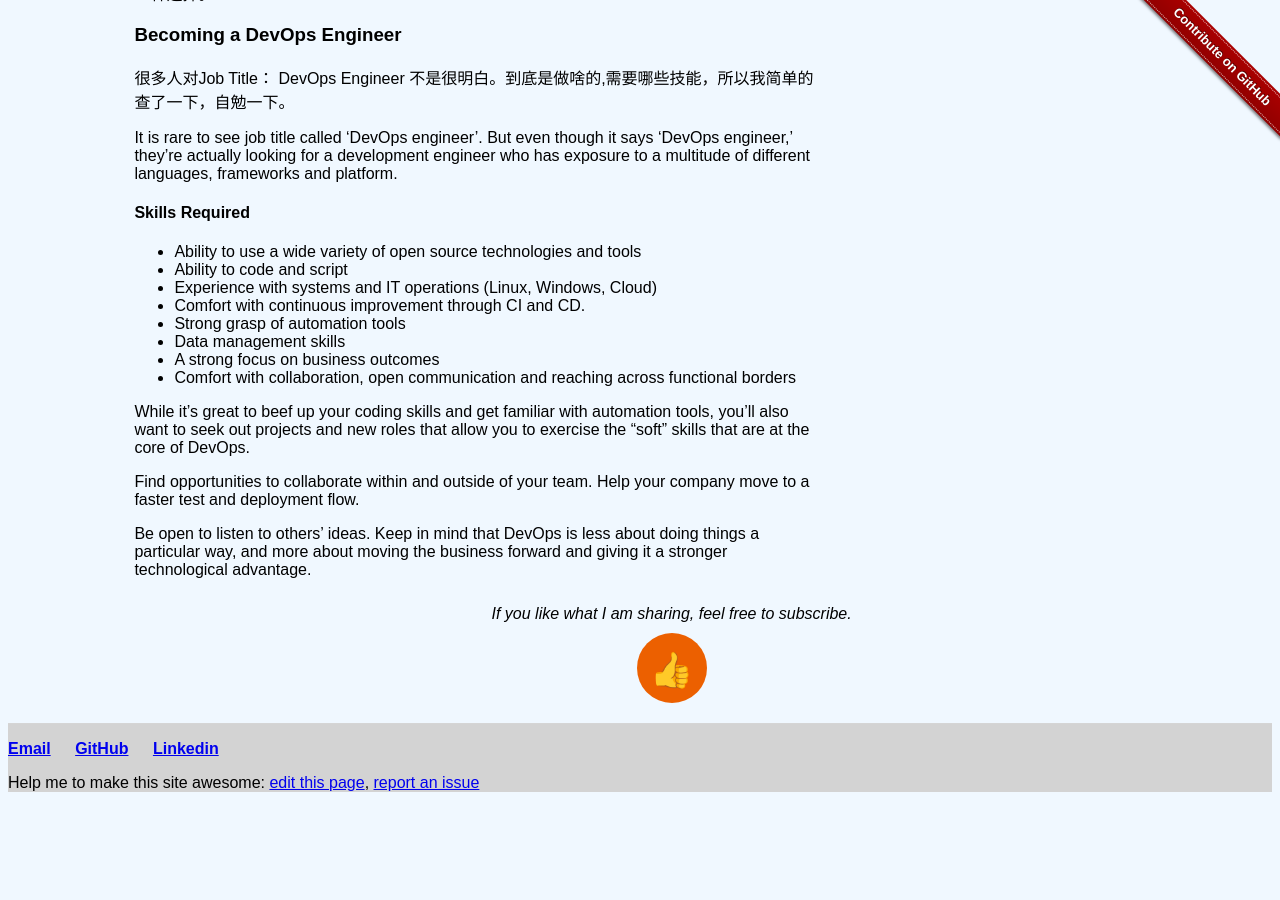
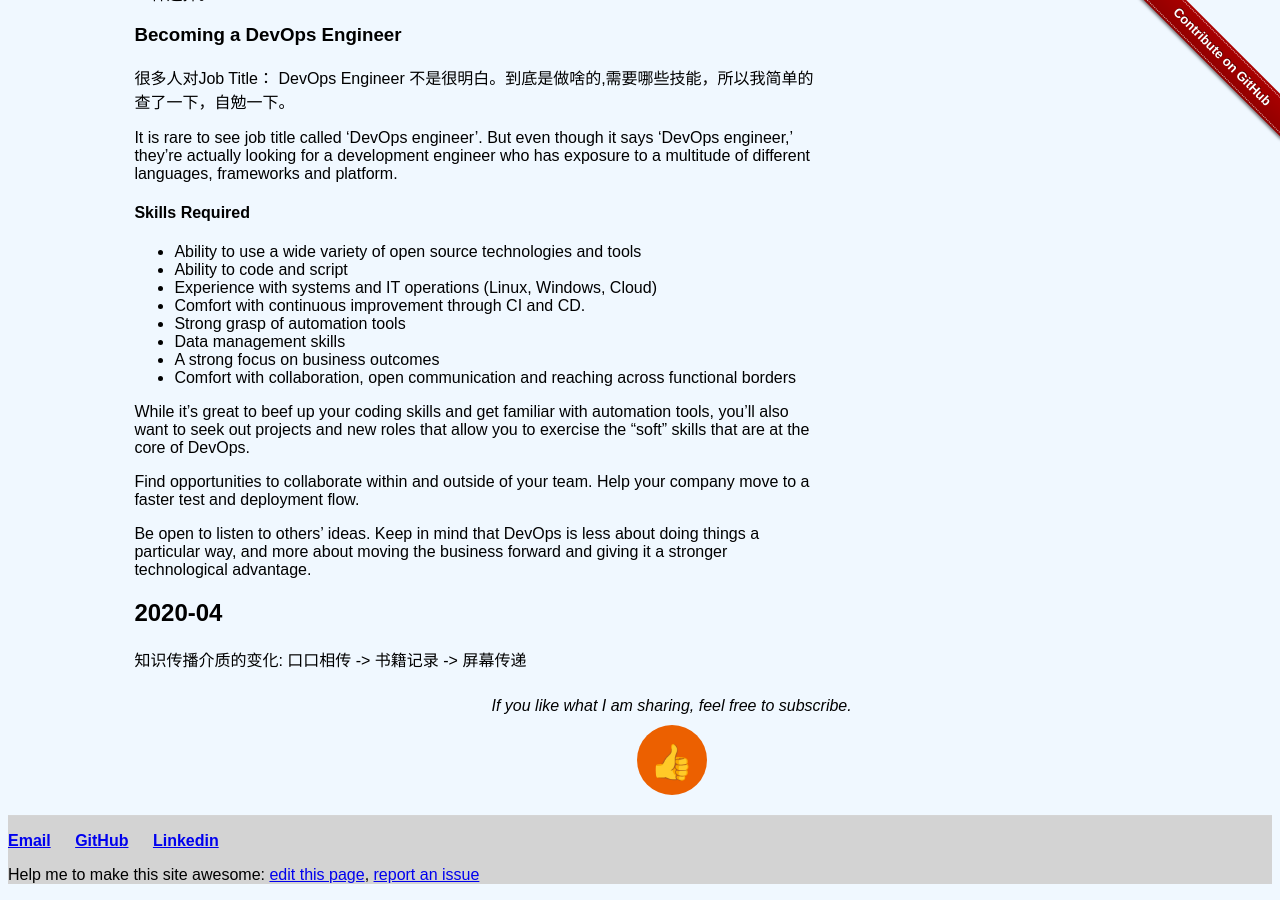
Before and after one commit to liuning0820/liuning0820.github.io, a Jekyll site: the page built from _posts/2020-02-06-mindset-2020.md, in a window 1280 px wide and 900 px high, scrolled down 1597 px. Built offline with Jekyll 4.4.1, drawn with Linux system fonts in a browser that asks for light colours; comment, search, counter and statistics services are not loaded; before the commit the page ends 2405 px from its top, so only the background shows below that.

Commit message:
mindset 04

```diff
--- a/_posts/2020-02-06-mindset-2020.md
+++ b/_posts/2020-02-06-mindset-2020.md
@@ -91,3 +91,7 @@ While it’s great to beef up your coding skills and get familiar with automatio
 Find opportunities to collaborate within and outside of your team. Help your company move to a faster test and deployment flow.
 
 Be open to listen to others’ ideas. Keep in mind that DevOps is less about doing things a particular way, and more about moving the business forward and giving it a stronger technological advantage.
+
+## 2020-04
+
+知识传播介质的变化: 口口相传 -> 书籍记录 -> 屏幕传递
```
